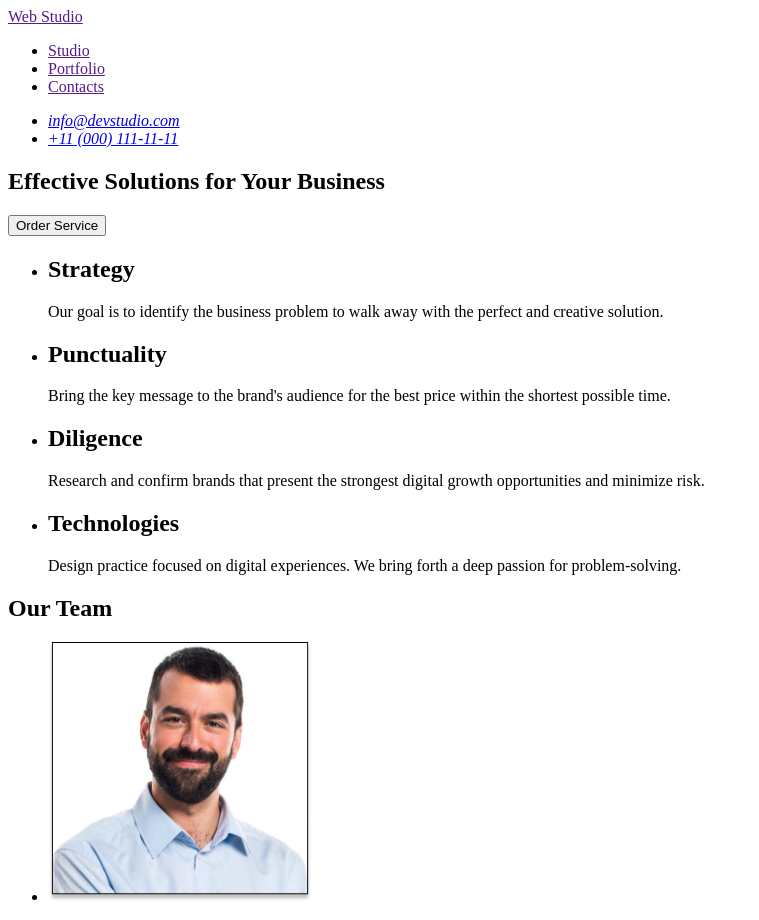
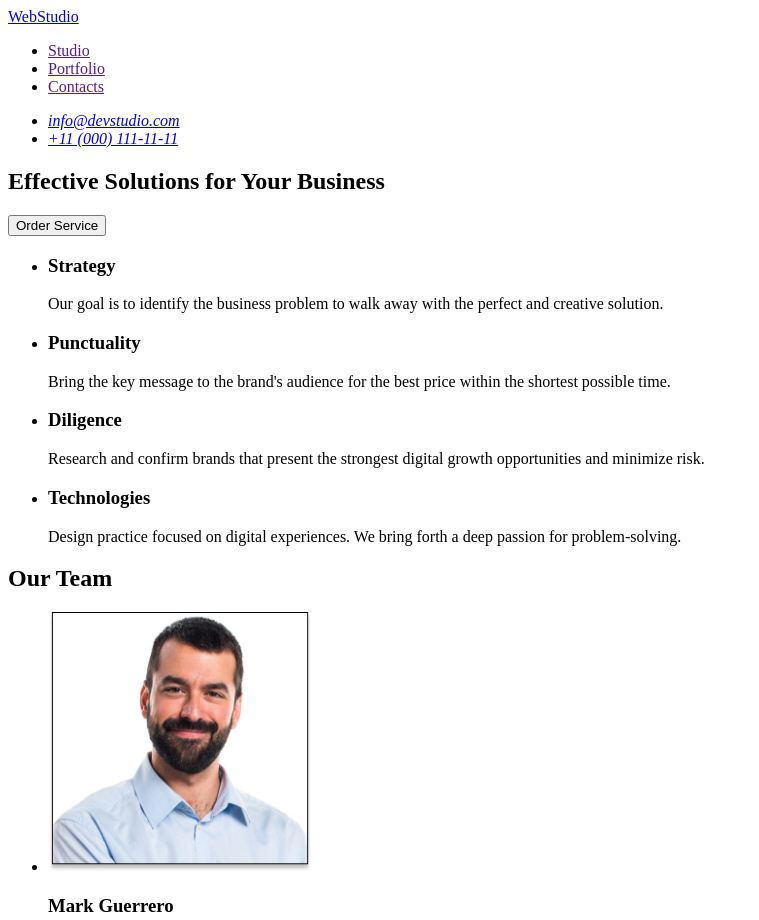
Before and after one commit to MYKOLA1909/goit-markup-hw-01, a plain HTML site: page index.html in a window 1280 px wide. Shown: the top 920 px of the page, without its empty margins (0-759 px from the left). Drawn offline with Linux system fonts and the light colour scheme.

Commit message:
webstudio

```diff
--- a/index.html
+++ b/index.html
@@ -8,7 +8,7 @@
 <body>
     <header>
         <nav>
-            <a href="">Web Studio</a>
+            <a href="WebStudio">WebStudio</a>
             <ul>
                 <li><a href="">Studio</a></li>
                 <li><a href="">Portfolio</a></li>
@@ -31,20 +31,20 @@
     <section>
         <ul>
             <li>
-                <h2>Strategy</h2>
+                <h3>Strategy</h3>
                 <p>Our goal is to identify the business
                     problem to walk away with the perfect and creative solution. </p>
             </li>
             <li>
-                <h2>Punctuality</h2>
+                <h3>Punctuality</h3>
                 <p>Bring the key message to the brand's audience for the best price within the shortest possible time.</p>
             </li>
             <li>
-                <h2>Diligence</h2>
+                <h3>Diligence</h3>
                 <p>Research and confirm brands that present the strongest digital growth opportunities and minimize risk.</p>
             </li>
             <li>
-                <h2>Technologies</h2>
+                <h3>Technologies</h3>
                 <p> Design practice focused on digital experiences. We bring forth a deep passion for problem-solving.</p>
             </li>
         </ul>
@@ -54,25 +54,21 @@
         <h2>Our Team</h2>
         <ul>
             <li>
-                <a href="images/img.jpg"></a>
                 <img src="images/img.jpg" alt="Mark Guerrero" width="264" height="260"/>
                 <h3>Mark Guerrero</h3>
                 <p>Product Designer</p>
             </li>
             <li>
-                <a href="images/img(1).jpg"></a>
                 <img src="images/img(1).jpg" alt="Tom Ford" width="264" height="260"/>
                 <h3>Tom Ford</h3>
                 <p>Frontend Developer</p>
             </li>
             <li>
-                <a href="images/img(3).jpg"></a>
                 <img src="images/img(3).jpg" alt="Camila Garcia" width="264" height="260"/>
                 <h3>Camila Garcia</h3>
                 <p>Marketing</p>
             </li>
             <li>
-                <a href="images/img(4).jpg" ></a>
                 <img src="images/img(4).jpg" alt="Daniel Wilson" width="264" height="260"/>
                 <h3>Daniel Wilson</h3>
                 <p>UI Designer</p>
@@ -83,7 +79,7 @@
    </main>
 </body>
 <footer>
-    <h2>WebStudio</h2>
+    <a href="WebStudio">WebStudio</a>
     <p>Increase the flow of customers and sales for your business with digital marketing & growth solutions.</p>
 </footer>
 </html>
```
